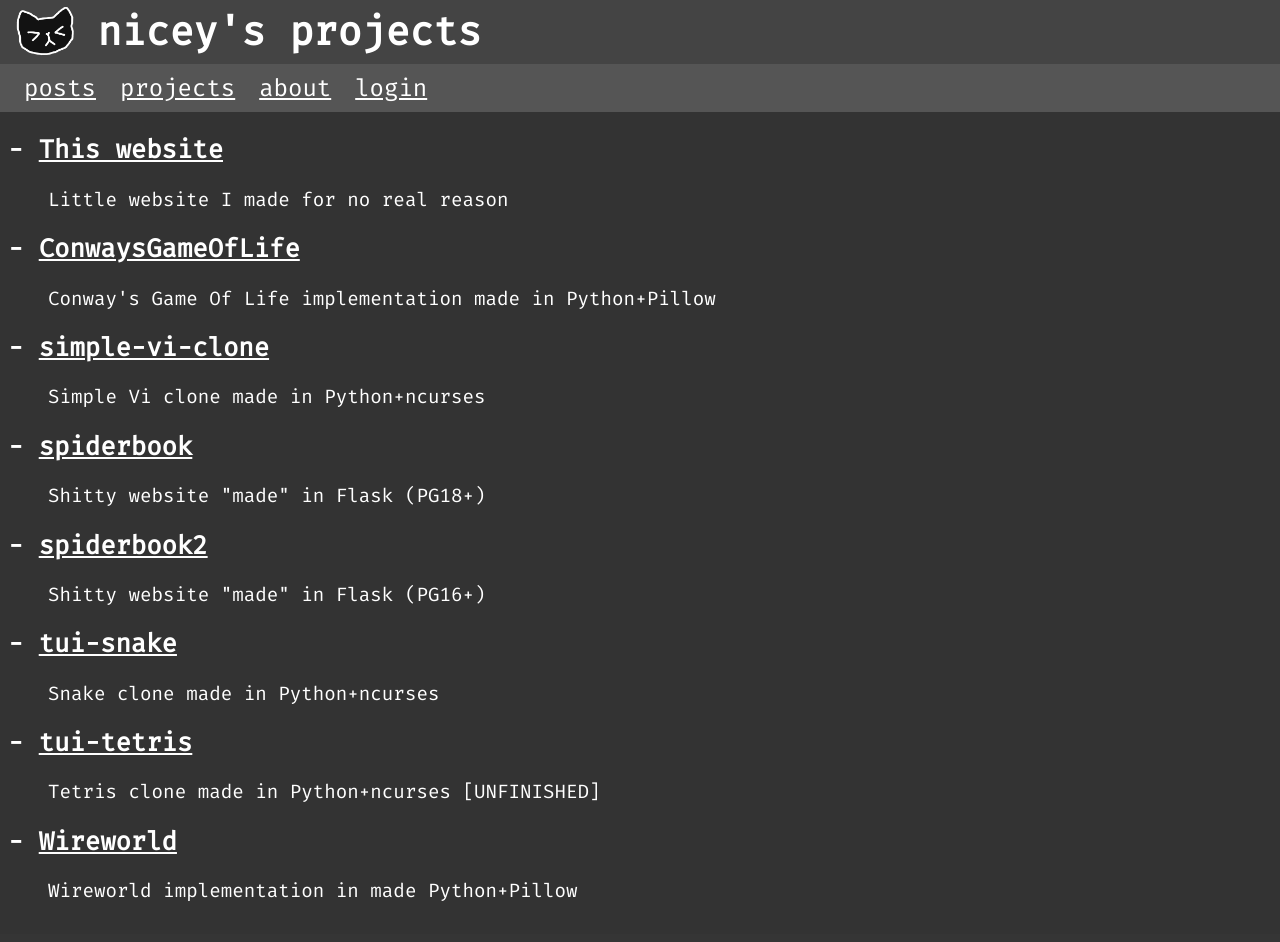
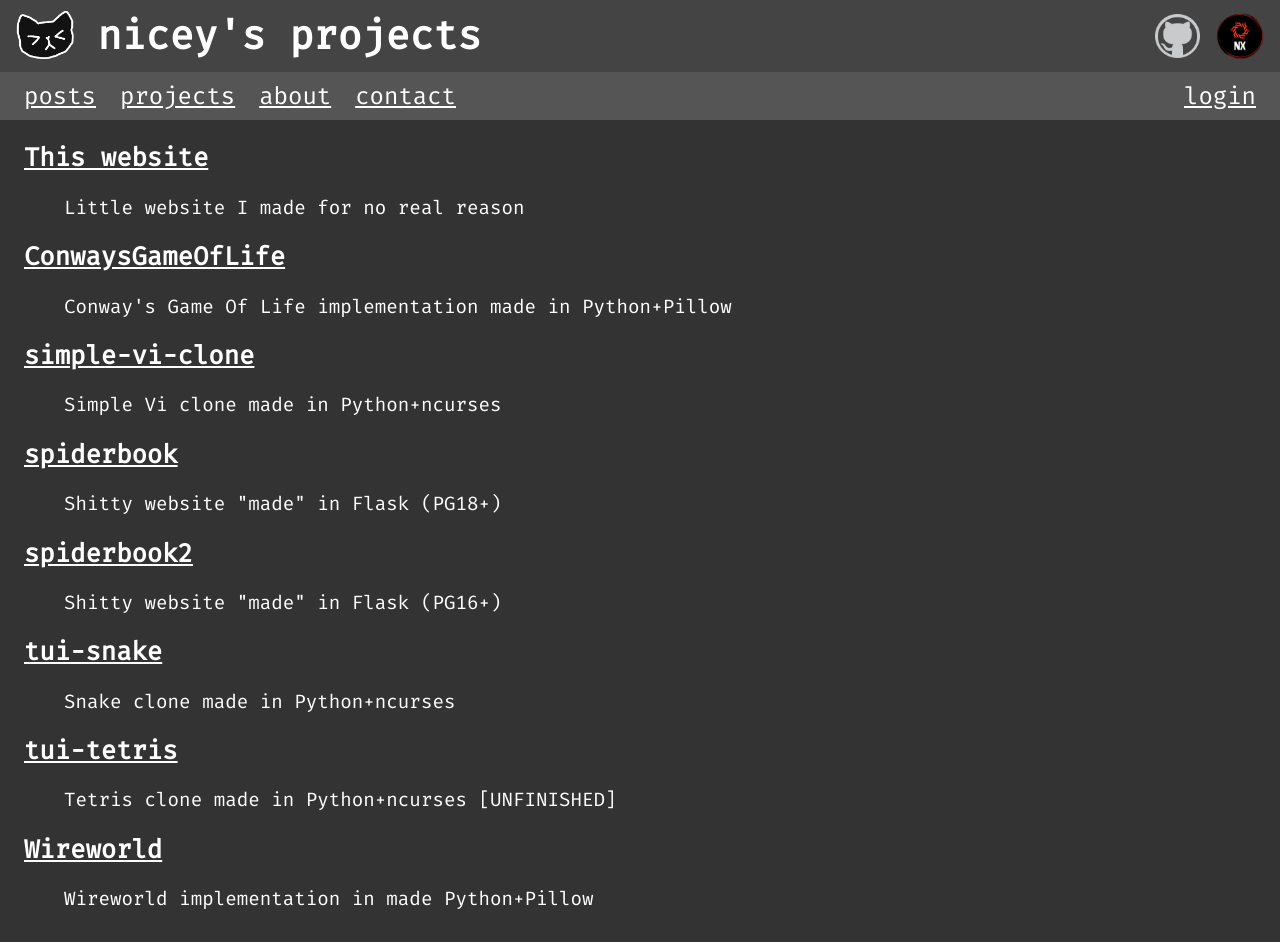
Before and after one commit to nicey0/website, a Flask app: page /projects in a window 1280 px wide. Before the commit the page ends 901 px from the top, so only its background shows below. Run offline with Flask 2, Linux system fonts and the light colour scheme.

Commit message:
Production database & github+nxfury links

```diff
--- a/website/main.py
+++ b/website/main.py
@@ -19,11 +19,14 @@ def posts():
     posts = db.execute("SELECT dt, title, body FROM posts ORDER BY dt DESC").fetchall()
     return render_template('main/posts.html', posts=posts)
 
+@bp.route('/projects')
+def projects():
+    return render_template('main/projects.html')
+
 @bp.route('/about')
 def about():
     return render_template('main/about.html')
 
-
-@bp.route('/projects')
-def projects():
-    return render_template('main/projects.html')
+@bp.route('/contact')
+def contact():
+    return render_template('main/contact.html')
--- a/website/static/base.css
+++ b/website/static/base.css
@@ -18,7 +18,7 @@ html, body {
 nav {
     display: grid;
     grid-template-columns: 1rem auto;
-    grid-template-rows: 4rem 3rem;
+    grid-template-rows: 4.5rem 3rem;
     align-items: center;
     /*justify-content: stretch;*/
     grid-template-areas:
@@ -39,9 +39,30 @@ nav header {
     background-color: #444444;
 }
 
-nav header img {
-    max-width: 3.6rem;
+nav header #logo {
+    max-height: 3.6rem;
     margin-left: 1rem;
+}
+
+nav header #right {
+    margin-left: auto;
+    margin-right: 1rem;
+    display: inline-flex;
+}
+
+nav header #right img {
+    vertical-align: center;
+    max-height: 2.8rem;
+}
+
+nav header #nxfury {
+    margin-right: 1rem;
+    display: inline-flex;
+}
+
+nav header #nxfury img {
+    vertical-align: center;
+    max-height: 3rem;
 }
 
 nav header h1 {
@@ -67,8 +88,13 @@ nav ul li {
     margin-left: var(--head-left);
 }
 
+nav ul li.right {
+    margin-left: auto;
+    margin-right: var(--head-left);
+}
+
 main {
-    padding: 0 0.5rem;
+    padding: 0 1.5rem;
 }
 
 main section h2 {
@@ -106,10 +132,6 @@ main .login {
     margin: 1rem 0 0 1rem;
 }
 
-main .add-post {
-    margin-left: 1rem;
-}
-
 main .add-post h2 {
     margin-bottom: 0.25rem;
 }
@@ -124,23 +146,26 @@ article {
     display: inline-block;
 }
 
-.posts h2 {
-    font-size: 1.25rem;
-    margin: 2rem 0 0.25rem 1rem;
+.posts article {
+    margin: 0;
+    margin-top: 2rem;
+    min-width: 25rem;
+    min-height: 10rem;
 }
 
 .posts article h2 {
     margin: 0;
     margin-bottom: 0.5rem;
-}
-
-.posts article {
-    margin: 0;
-    margin-left: 1rem;
+    font-size: 1.8rem;
 }
 
 .posts article p {
     margin: 0;
+}
+
+.posts div {
+    margin: 0.4rem 0 0 0;
+    color: #aaaaaa;
 }
 
 .smol {
--- a/website/templates/base.html
+++ b/website/templates/base.html
@@ -12,17 +12,24 @@
     <header>
         <nav>
             <header>
-                <img src="{{ url_for('static', filename='nicey.png') }}" alt="<nicey>">
+                <img id="logo" src="{{ url_for('static', filename='nicey.png') }}" alt="<nicey>">
                 <h1>nicey's {% block header %}{% endblock header %}</h1>
+                <a id="right" href="https://github.com/nicey0">
+                    <img src="{{ url_for('static', filename='github.png') }}" alt="<github link>">
+                </a>
+                <a id="nxfury" href="https://discord.gg/yEmqfBc">
+                    <img src="{{ url_for('static', filename='nxfury.png') }}" alt="<nxfury invite>">
+                </a>
             </header>
             <ul>
                 <li><a href="{{ url_for('main.posts') }}">posts</a></li>
                 <li><a href="{{ url_for('main.projects') }}">projects</a></li>
                 <li><a href="{{ url_for('main.about') }}">about</a></li>
+                <li><a href="{{ url_for('main.contact') }}">contact</a></li>
                 {% if not g.nicey %}
-                    <li><a href="{{ url_for('auth.login') }}">login</a></li>
+                    <li class="right"><a href="{{ url_for('auth.login') }}">login</a></li>
                 {% else %}
-                    <li><a href="{{ url_for('auth.logout') }}">logout</a></li>
+                    <li class="right"><a href="{{ url_for('auth.logout') }}">logout</a></li>
                 {% endif %}
             </ul>
         </nav>
--- a/website/templates/main/posts.html
+++ b/website/templates/main/posts.html
@@ -18,13 +18,13 @@
     {% endif %}
     <section class="posts">
         {% for post in posts %}
-        <h2>
-            {{ post["dt"].date() }}
-        </h2>
         <article>
             <h2>{{ post["title"] }}</h2>
             <p>{{ post["body"] }}</p>
         </article>
+        <div>
+            {{ post["dt"].date() }}
+        </div>
         <br>
         {% endfor %}
     </section>
--- a/website/templates/main/projects.html
+++ b/website/templates/main/projects.html
@@ -5,35 +5,35 @@
 {% block body %}
 <main>
     <section>
-        <h2>- <a href="https://github.com/nicey0/website">This website</a></h2>
+        <h2><a href="https://github.com/nicey0/website">This website</a></h2>
         <p>Little website I made for no real reason</p>
     </section>
     <section>
-        <h2>- <a href="https://github.com/nicey0/ConwaysGameOfLife">ConwaysGameOfLife</a></h2>
+        <h2><a href="https://github.com/nicey0/ConwaysGameOfLife">ConwaysGameOfLife</a></h2>
         <p>Conway's Game Of Life implementation made in Python+Pillow</p>
     </section>
     <section>
-        <h2>- <a href="https://github.com/nicey0/simple-vi-clone">simple-vi-clone</a></h2>
+        <h2><a href="https://github.com/nicey0/simple-vi-clone">simple-vi-clone</a></h2>
         <p>Simple Vi clone made in Python+ncurses</p>
     </section>
     <section>
-        <h2>- <a href="https://github.com/nicey0/spiderbook">spiderbook</a></h2>
+        <h2><a href="https://github.com/nicey0/spiderbook">spiderbook</a></h2>
         <p>Shitty website "made" in Flask (PG18+)</p>
     </section>
     <section>
-        <h2>- <a href="https://github.com/nicey0/spiderbook2">spiderbook2</a></h2>
+        <h2><a href="https://github.com/nicey0/spiderbook2">spiderbook2</a></h2>
         <p>Shitty website "made" in Flask (PG16+)</p>
     </section>
     <section>
-        <h2>- <a href="https://github.com/nicey0/tui-snake">tui-snake</a></h2>
+        <h2><a href="https://github.com/nicey0/tui-snake">tui-snake</a></h2>
         <p>Snake clone made in Python+ncurses</p>
     </section>
     <section>
-        <h2>- <a href="https://github.com/nicey0/tui-tetris">tui-tetris</a></h2>
+        <h2><a href="https://github.com/nicey0/tui-tetris">tui-tetris</a></h2>
         <p>Tetris clone made in Python+ncurses [UNFINISHED]</p>
     </section>
     <section>
-        <h2>- <a href="https://github.com/nicey0/wireworld">Wireworld</a></h2>
+        <h2><a href="https://github.com/nicey0/wireworld">Wireworld</a></h2>
         <p>Wireworld implementation in made Python+Pillow</p>
     </section>
 </main>
```
Also changed, not shown: website/__init__.py (+8 -5 lines), website/templates/main/about.html (+4 -4 lines), website/templates/main/contact.html (added, +14 -0 lines), instance/dev.sqlite (added), instance/website.sqlite, website/static/ace.png (added), website/static/github.png (added), website/static/nxfury.png (added), 2 other files.
